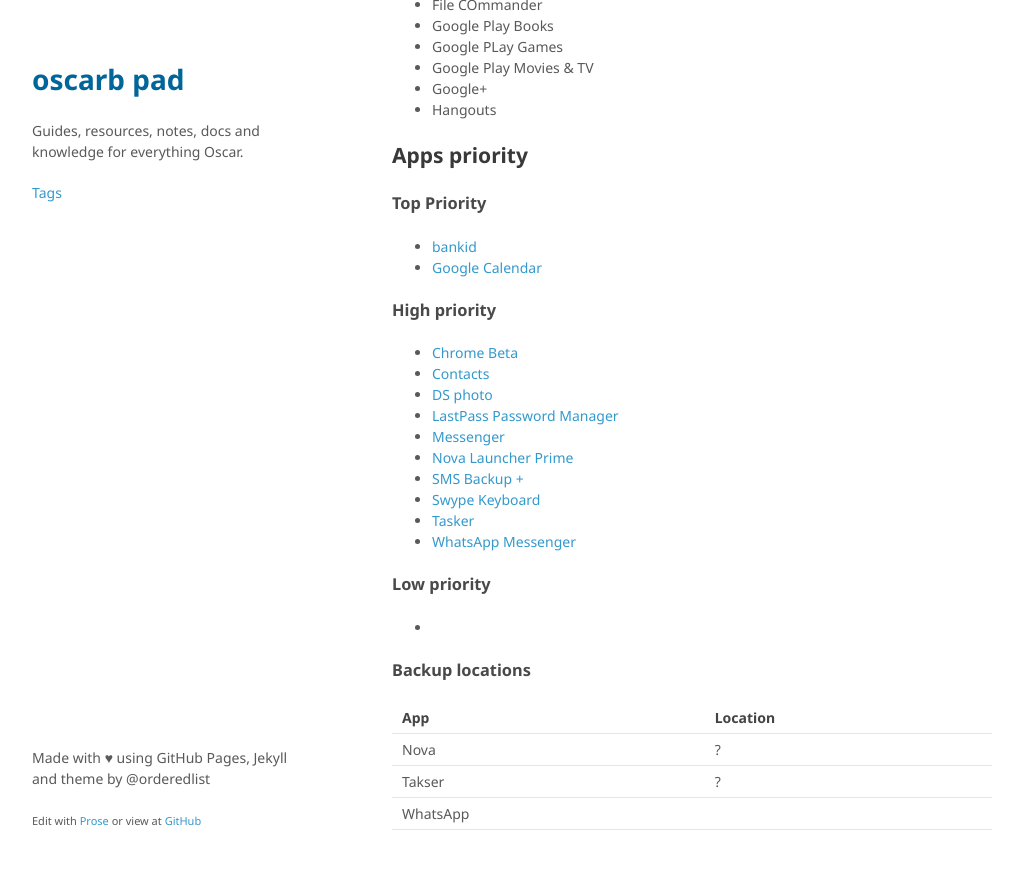
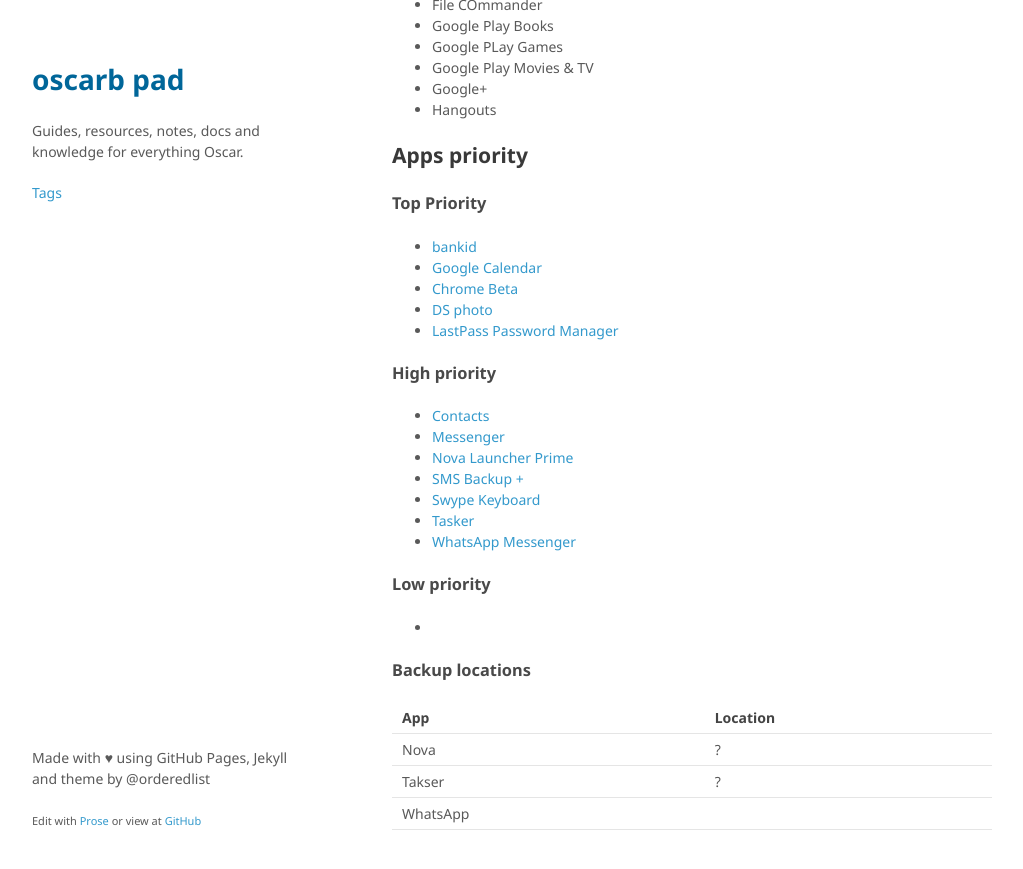
Before and after one commit to oscarb/pad, a Jekyll site: the page built from _docs/android-device-guide.md, in a window 1280 px wide and 900 px high, scrolled down 1547 px. Shown: the top 869 px of the window, without its empty margins (128-1151 px from the left). Built offline with Jekyll 4.4.1, drawn with Linux system fonts in a browser that asks for light colours.

```diff
--- a/_docs/android-device-guide.md
+++ b/_docs/android-device-guide.md
@@ -92,14 +92,14 @@ Disable built in Calendar
 ### Top Priority
 * [bankid](https://play.google.com/store/apps/details?id=com.bankid.bus)
 * [Google Calendar](https://play.google.com/store/apps/details?id=com.google.android.calendar)
+* [Chrome Beta](https://play.google.com/store/apps/details?id=com.chrome.beta)
+* [DS photo](https://play.google.com/store/apps/details?id=com.synology.dsphoto)
+* [LastPass Password Manager](https://play.google.com/store/apps/details?id=com.lastpass.lpandroid)
 
 
 ### High priority
 
-* [Chrome Beta](https://play.google.com/store/apps/details?id=com.chrome.beta)
 * [Contacts](https://play.google.com/store/apps/details?id=com.google.android.contacts)
-* [DS photo](https://play.google.com/store/apps/details?id=com.synology.dsphoto)
-* [LastPass Password Manager](https://play.google.com/store/apps/details?id=com.lastpass.lpandroid)
 * [Messenger](https://play.google.com/store/apps/details?id=com.google.android.apps.messaging)
 * [Nova Launcher Prime](https://play.google.com/store/apps/details?id=com.teslacoilsw.launcher.prime)
 * [SMS Backup +](https://play.google.com/store/apps/details?id=com.zegoggles.smssync)
```
